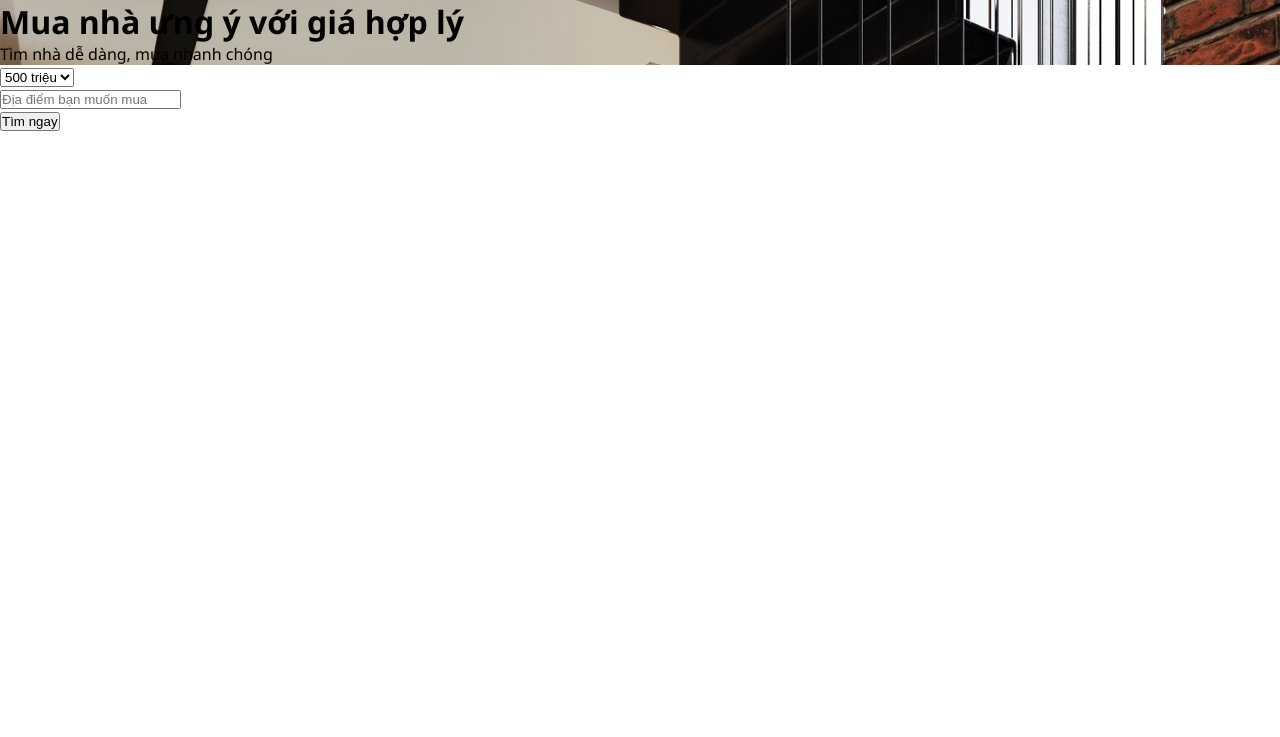
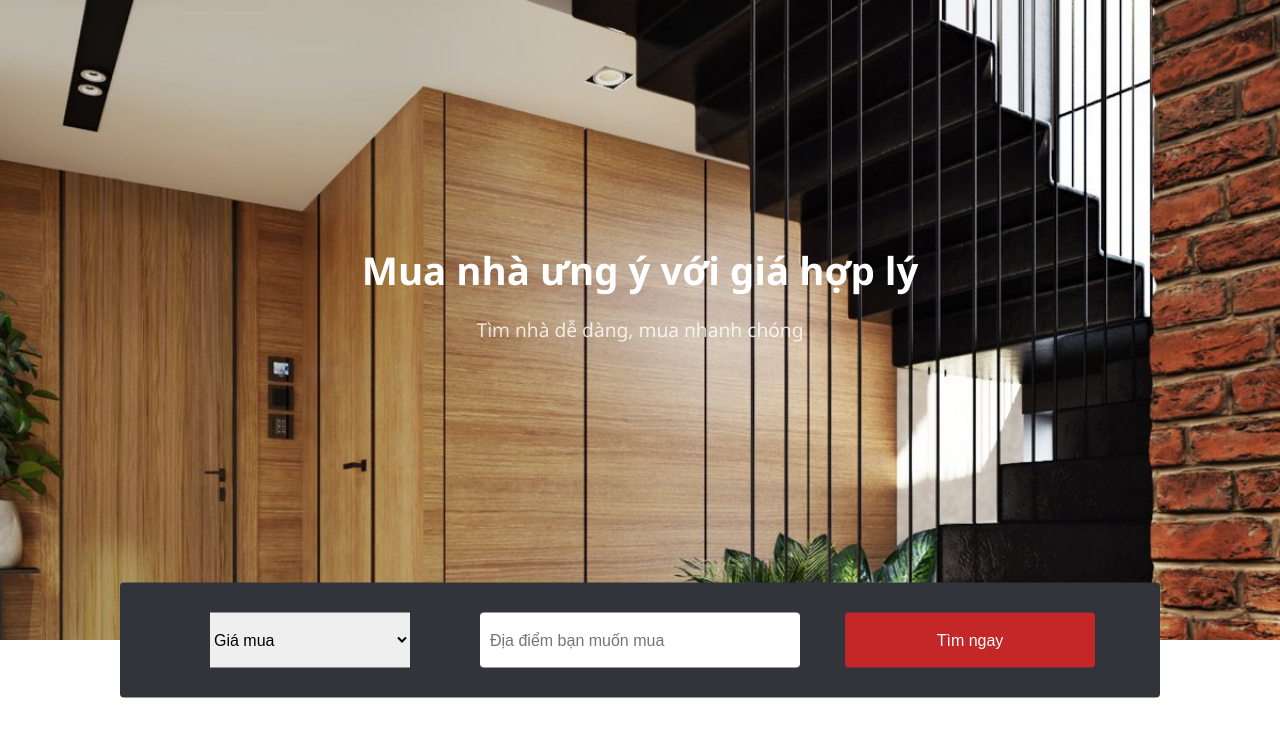
Before and after one commit to vitsieunhan98/DSS, a Flask app: page / in a window 1280 px wide. Shown: the top 737 px of the page. Run offline with Flask 2, Linux system fonts and the light colour scheme.

Commit message:
style: Add style for home

```diff
--- a/app.py
+++ b/app.py
@@ -8,7 +8,8 @@ app = Flask(__name__)
 
 app.config.from_mapping(
         SQLALCHEMY_DATABASE_URI = "mysql://root:123456@localhost/dss",
-        SQLALCHEMY_TRACK_MODIFICATIONS = False
+        SQLALCHEMY_TRACK_MODIFICATIONS = False,
+        TEMPLATES_AUTO_RELOAD = True
     )
 
 db.init_app(app)
@@ -23,5 +24,6 @@ def assist():
     if(data is None):
         return jsonify({'message': 'Data is null'})
 
-if __name__ == 'main':
+if __name__ == '__main__':
+    app.jinja_env.auto_reload = True
     app.run(port=5000, debug=True, threaded=True, host='0.0.0.0')
--- a/static/style.css
+++ b/static/style.css
@@ -4,9 +4,74 @@
 }
 
 html {
-    font-family: 'Segoe UI', Tahoma, Geneva, Verdana, sans-serif
+    font-family: 'Segoe UI', Tahoma, Geneva, Verdana, sans-serif;
+    box-sizing: border-box;
 }
-
+/* Banner Style */
 .banner {
     background-image: url(/static/bg-service-buy.jpg);
+    background-position: 50% 50%;
+    background-size: cover;
+    height: 80vh;
+    color: #fff;
+    position: relative;
 }
+.banner .content {
+    top: 50%;
+    left: 50%;
+    position: absolute;
+    transform: translate(-50%, -50%);
+    height: 20vh;
+    font-size: 1.2em;
+    text-align: center;
+    font-weight: 300;
+    line-height: 60px;
+}
+.content p {
+    color: hsla(0, 0%, 100%, 0.8);
+}
+/* Main Style */
+.main {
+    position: relative;
+}
+.search {
+    text-align: center;
+    display: grid;
+    grid-gap: 20px;
+    grid-template-columns: repeat(3, 1fr);
+    position: absolute;
+    left: 50%;
+    transform: translate(-50%, -50%);
+    background: hsl(222, 9%, 21%);
+    border-radius: 4px;
+    line-height: 20px;
+    padding: 30px 40px;
+    width: 75%;
+}
+#price {
+    width: 200px;
+    height: 55px;
+    font-size: 1rem;
+    border: none;
+}
+#address {
+    width: 300px;
+    height: 55px;
+    font-size: 1rem;
+    padding: 0 10px;
+    border-radius: 4px;
+    border: none;
+}
+#search-button {
+    width: 250px;
+    margin: 0 auto;
+    font-size: 1rem;
+    font-weight: 500;
+    border: none;
+    border-radius: 4px;
+    background: hsl(360, 67%, 46%);
+    color: #fff;
+}
+#search-button:hover {
+    cursor: pointer;
+}
--- a/templates/home.html
+++ b/templates/home.html
@@ -9,15 +9,16 @@
     </head>
     <body>
         <div class="banner">
-            <h1>Mua nhà ưng ý với giá hợp lý</h1>
-            <div class="summary">
-                Tìm nhà dễ dàng, mua nhanh chóng
+            <div class="content">
+                <h1>Mua nhà ưng ý với giá hợp lý</h1>
+                <p>Tìm nhà dễ dàng, mua nhanh chóng</p>
             </div>
         </div>
         <div class="main">
             <div class="search">
                 <div class="price">
-                    <select name="price" id="price">
+                    <select name="price" id="price" value="Giá">
+                        <option selected disabled hidden>Giá mua</option>
                         <option value="0.5">500 triệu</option>
                         <option value="1">1 tỷ</option>
                         <option value="2">2 tỷ</option>
@@ -30,9 +31,9 @@
                     </select>
                 </div>
                 <div class="address">
-                    <input type="text" placeholder="Địa điểm bạn muốn mua">
+                    <input id="address" type="text" placeholder="Địa điểm bạn muốn mua">
                 </div>
-                <button>Tìm ngay</button>
+                <button id="search-button">Tìm ngay</button>
             </div>
         </div>
     </body>
```
Also changed, not shown: 1 other file.
